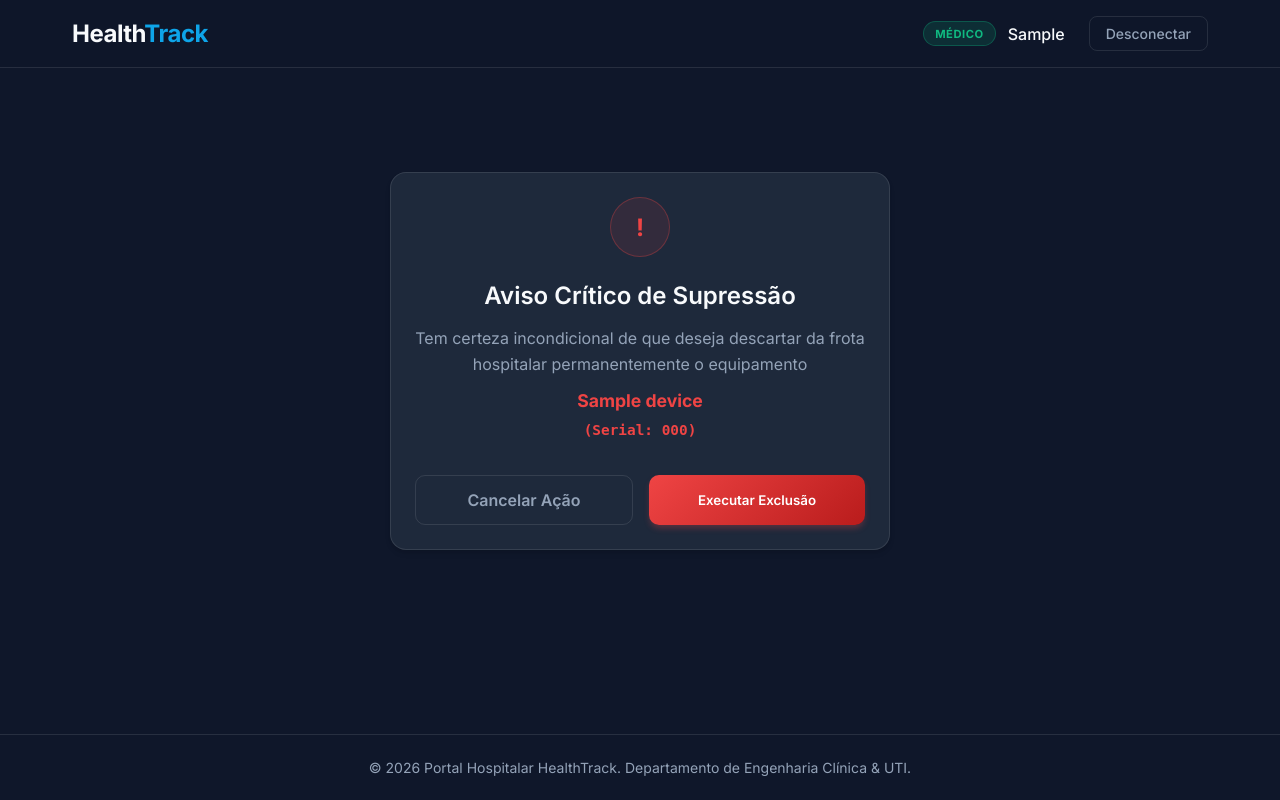
After one commit to DiogoMarassi/trab-prog-web, a Django app: page /excluir/1/ in a window 1280 px wide. The commit adds this page. Run offline with Django 5.2, Linux system fonts and the light colour scheme; a user stored in the database is signed in; tables that the repository leaves empty hold one stand-in row (values such as "Sample post").

Commit message:
feat: implement device update and delete functionality with UI controls for engineers

```diff
--- a/trabprogweb/core/urls.py
+++ b/trabprogweb/core/urls.py
@@ -5,6 +5,8 @@ from . import views
 urlpatterns = [
     path('', views.home, name='home'),
     path('novo/', views.DeviceCreateView.as_view(), name='device_create'),
+    path('editar/<int:pk>/', views.DeviceUpdateView.as_view(), name='device_edit'),
+    path('excluir/<int:pk>/', views.DeviceDeleteView.as_view(), name='device_delete'),
     path('login/', auth_views.LoginView.as_view(template_name='login.html', redirect_authenticated_user=True), name='login'),
     path('logout/', auth_views.LogoutView.as_view(next_page='/login/'), name='logout'),
 ]
--- a/trabprogweb/core/views.py
+++ b/trabprogweb/core/views.py
@@ -1,7 +1,7 @@
 from django.shortcuts import render, redirect, get_object_or_404
 from django.contrib.auth.decorators import login_required
 from django.urls import reverse_lazy
-from django.views.generic import CreateView
+from django.views.generic import CreateView, UpdateView, DeleteView
 from django.contrib.auth.mixins import LoginRequiredMixin
 from .models import Device
 from .forms import DeviceForm
@@ -16,3 +16,14 @@ class DeviceCreateView(LoginRequiredMixin, CreateView):
     form_class = DeviceForm
     template_name = 'device_form.html'
     success_url = reverse_lazy('home')
+
+class DeviceUpdateView(LoginRequiredMixin, UpdateView):
+    model = Device
+    form_class = DeviceForm
+    template_name = 'device_form.html'
+    success_url = reverse_lazy('home')
+
+class DeviceDeleteView(LoginRequiredMixin, DeleteView):
+    model = Device
+    template_name = 'device_confirm_delete.html'
+    success_url = reverse_lazy('home')
--- /dev/null
+++ b/trabprogweb/templates/device_confirm_delete.html
@@ -0,0 +1,29 @@
+{% extends 'base.html' %}
+
+{% block title %}Excluir Dispositivo{% endblock %}
+
+{% block content %}
+<div class="glass-card" style="max-width: 500px; margin: 0 auto; margin-top: 4rem; text-align: center;">
+
+    <!-- Ícone de Alerta em CSS Puro -->
+    <div style="width: 60px; height: 60px; border-radius: 50%; background: rgba(239, 68, 68, 0.1); border: 1px solid rgba(239, 68, 68, 0.3); display: flex; align-items: center; justify-content: center; margin: 0 auto 1.5rem auto;">
+        <span style="color: var(--danger); font-size: 1.5rem; font-weight: bold;">!</span>
+    </div>
+
+    <h2 style="font-size: 1.5rem; margin-bottom: 1rem; color: var(--text-main);">Aviso Crítico de Supressão</h2>
+
+    <p style="color: var(--text-muted); margin-bottom: 2rem; line-height: 1.6;">
+        Tem certeza incondicional de que deseja descartar da frota hospitalar permanentemente o equipamento <br>
+        <strong style="color: var(--danger); font-size: 1.1rem; display: block; margin-top: 10px;">{{ object.name }} <br><span style="font-family: monospace; font-size: 0.9rem;">(Serial: {{ object.serial_number }})</span></strong>
+    </p>
+
+    <!-- Post Form acionado pelo Django em Confirm_Delete nativo -->
+    <form method="post">
+        {% csrf_token %}
+        <div style="display: flex; gap: 1rem;">
+            <a href="{% url 'home' %}" class="btn-secondary" style="flex: 1;">Cancelar Ação</a>
+            <button type="submit" class="btn-primary" style="flex: 1; background: linear-gradient(135deg, #EF4444 0%, #B91C1C 100%); box-shadow: 0 4px 6px -1px rgba(239, 68, 68, 0.3);">Executar Exclusão</button>
+        </div>
+    </form>
+</div>
+{% endblock %}
```
Also changed, not shown: trabprogweb/templates/home.html (+11 -2 lines).
